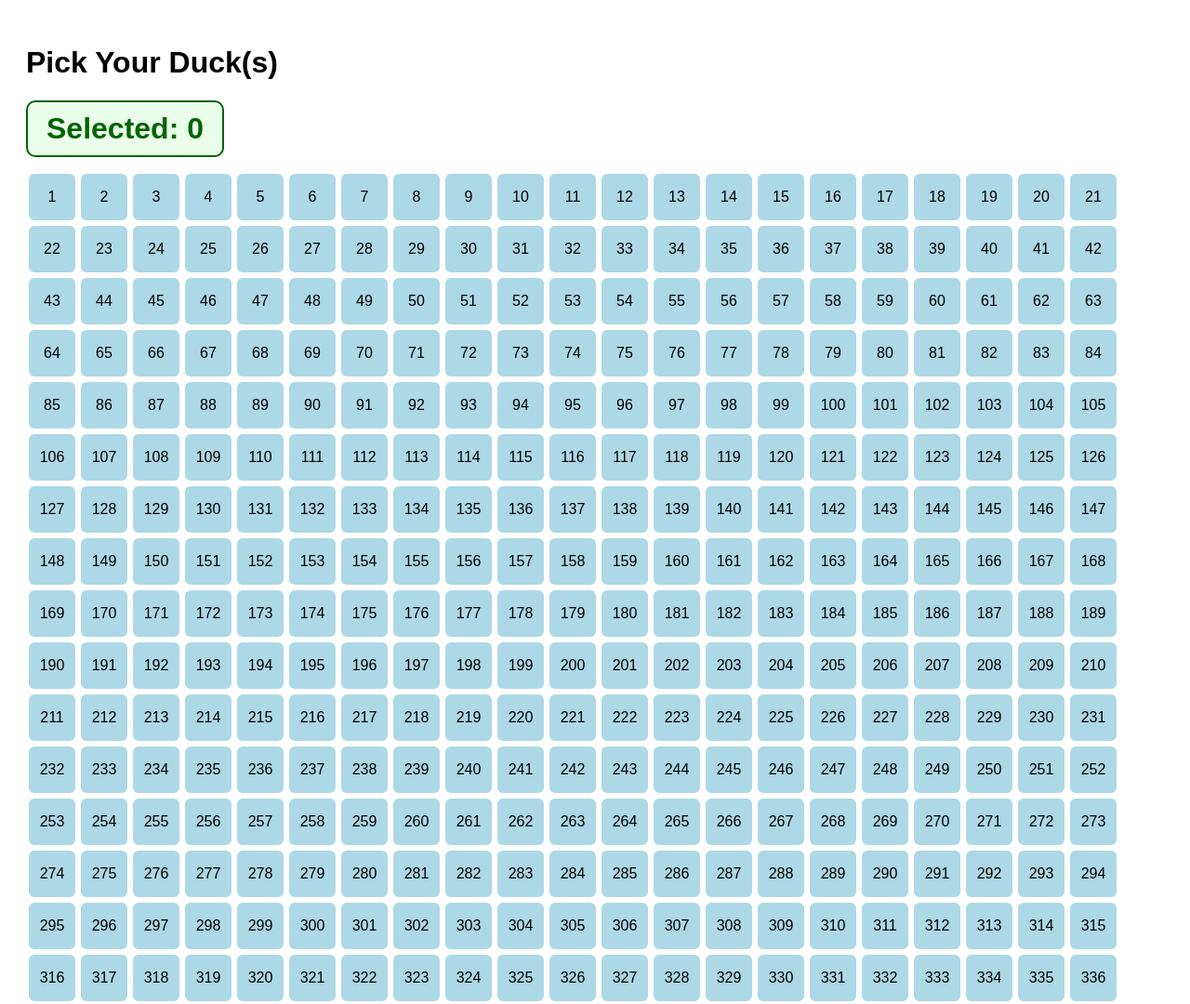
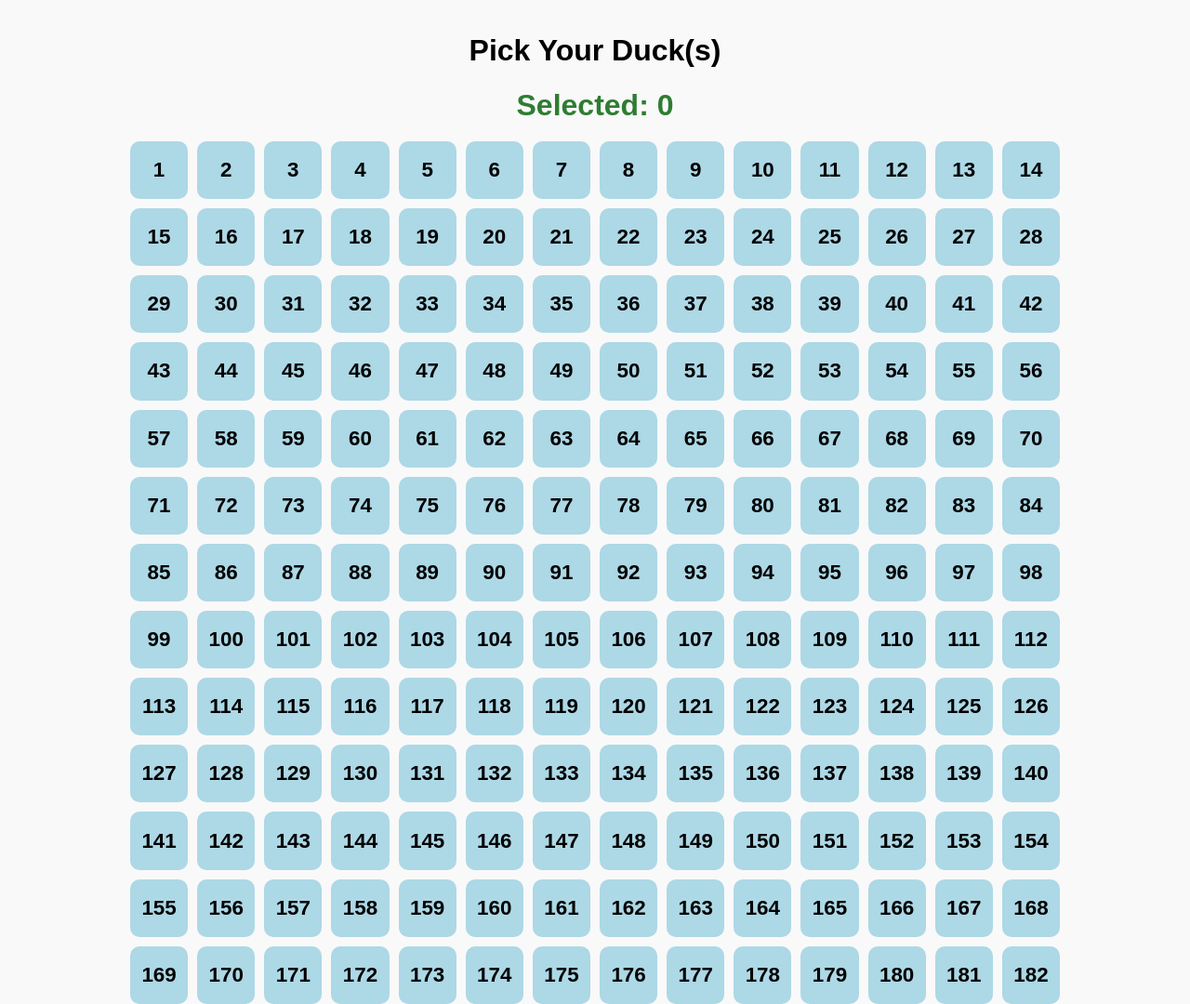
Before and after one commit to shadyj84/Test-DUCK, a plain HTML site: page index.html in a window 1280 px wide. Shown: the top 1080 px of the page at 93% size. Drawn offline with Linux system fonts and the light colour scheme.

Commit message:
index.html

```diff
--- a/index.html
+++ b/index.html
@@ -1,34 +1,106 @@
 <!DOCTYPE html>
-<html>
+<html lang="en">
 <head>
-  <title>Select Your Ducks</title>
+  <meta charset="UTF-8" />
+  <meta name="viewport" content="width=device-width, initial-scale=1.0" />
+  <title>Duck Drop</title>
   <style>
-    body { font-family: Arial; padding: 20px; }
+    body {
+      font-family: Arial, sans-serif;
+      margin: 0;
+      padding: 15px;
+      background-color: #f9f9f9;
+    }
+
+    h1 {
+      text-align: center;
+      font-size: 1.8rem;
+    }
+
+    #counter {
+      text-align: center;
+      font-weight: bold;
+      font-size: 1.6rem;
+      color: #2e7d32;
+      margin: 10px 0 20px;
+    }
+
+    #duck-grid {
+      display: grid;
+      grid-template-columns: repeat(auto-fit, minmax(60px, 1fr));
+      gap: 10px;
+      max-width: 1000px;
+      margin: 0 auto;
+    }
+
     .duck {
-      display: inline-block;
-      width: 50px;
-      height: 50px;
-      margin: 3px;
-      background: lightblue;
+      width: 100%;
+      padding-top: 100%;
+      position: relative;
+      background-color: lightblue;
+      border-radius: 10px;
+      font-weight: bold;
+      font-size: 1.2rem;
+      color: #000;
       text-align: center;
-      line-height: 50px;
-      border-radius: 6px;
       cursor: pointer;
     }
-    .selected { background: green; color: white; }
-    .disabled { background: grey; color: white; cursor: not-allowed; }
-    #button-row { margin-top: 20px; }
-    button { padding: 10px 15px; margin-right: 10px; }
+
+    .duck span {
+      position: absolute;
+      top: 50%;
+      left: 50%;
+      transform: translate(-50%, -50%);
+    }
+
+    .duck.selected {
+      background-color: #2e7d32;
+      color: #fff;
+    }
+
+    .duck.disabled {
+      background-color: #aaa;
+      color: #fff;
+      cursor: not-allowed;
+    }
+
+    #button-row {
+      text-align: center;
+      margin-top: 20px;
+    }
+
+    button {
+      font-size: 1rem;
+      padding: 10px 18px;
+      margin: 0 8px;
+      border: none;
+      border-radius: 6px;
+      background-color: #1976d2;
+      color: white;
+      cursor: pointer;
+    }
+
+    button:hover {
+      background-color: #0d47a1;
+    }
+
+    @media (min-width: 768px) {
+      h1 {
+        font-size: 2rem;
+      }
+
+      .duck {
+        font-size: 1.4rem;
+      }
+
+      button {
+        font-size: 1.1rem;
+        padding: 12px 20px;
+      }
+
       #counter {
-      font-weight: bold;
-      margin-bottom: 15px;
-      font-size: 32px;
-      color: darkgreen;
-      border: 2px solid darkgreen;
-      display: inline-block;
-      padding: 10px 20px;
-      border-radius: 10px;
-      background-color: #eaffea;
+        font-size: 2rem;
+      }
     }
   </style>
 </head>
@@ -36,6 +108,7 @@
 
   <h1>Pick Your Duck(s)</h1>
   <div id="counter">Selected: 0</div>
+
   <div id="duck-grid"></div>
 
   <div id="button-row">
@@ -54,12 +127,15 @@
       for (let i = 1; i <= TOTAL_DUCKS; i++) {
         const duck = document.createElement("div");
         duck.className = "duck";
-      duck.textContent = i;
         if (lockedDucks.includes(i)) {
           duck.classList.add("disabled");
         } else {
           duck.onclick = () => toggleDuck(i, duck);
         }
+
+        const label = document.createElement("span");
+        label.textContent = i;
+        duck.appendChild(label);
         grid.appendChild(duck);
       }
     }
```
Lines whose indentation alone changed are shown as unchanged.
